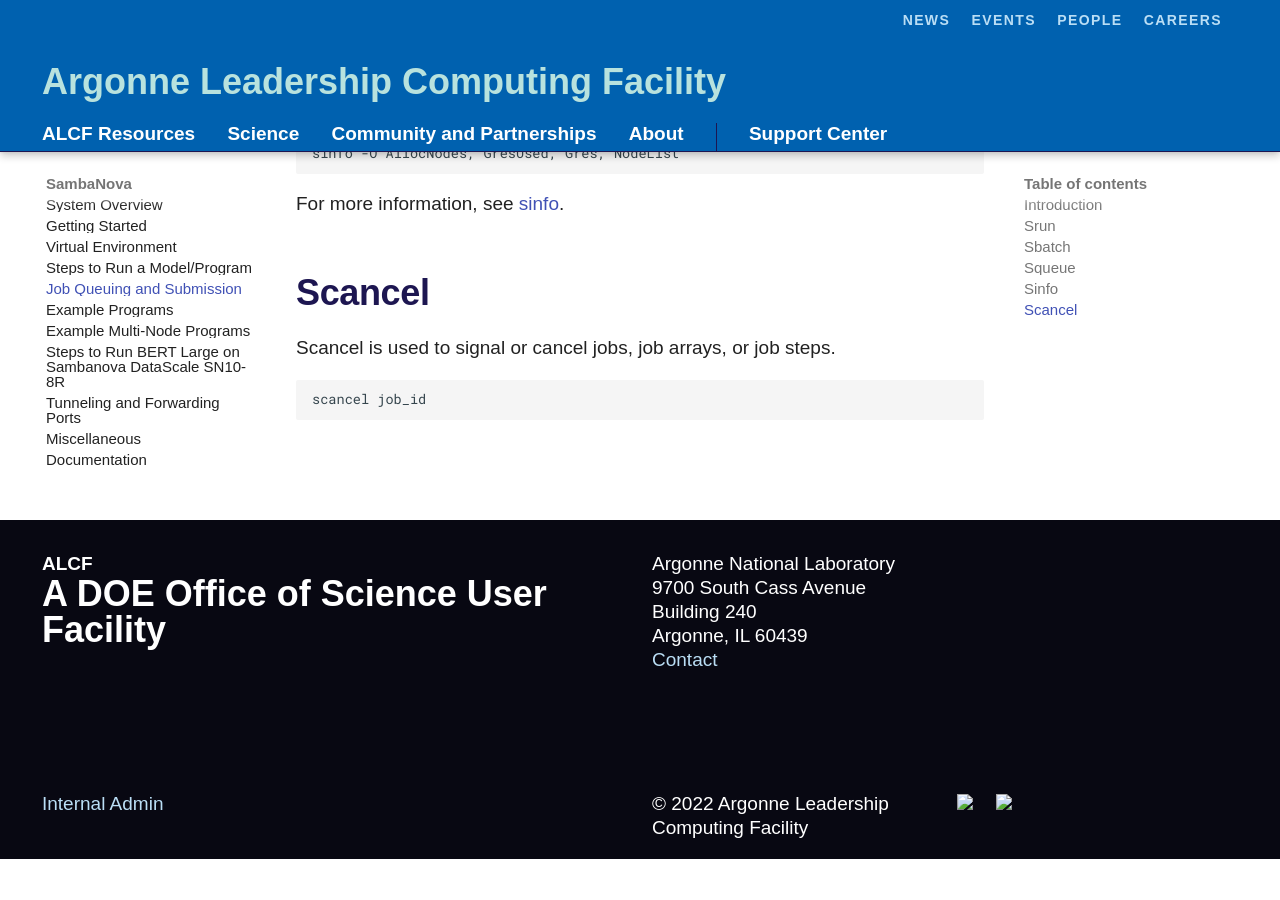
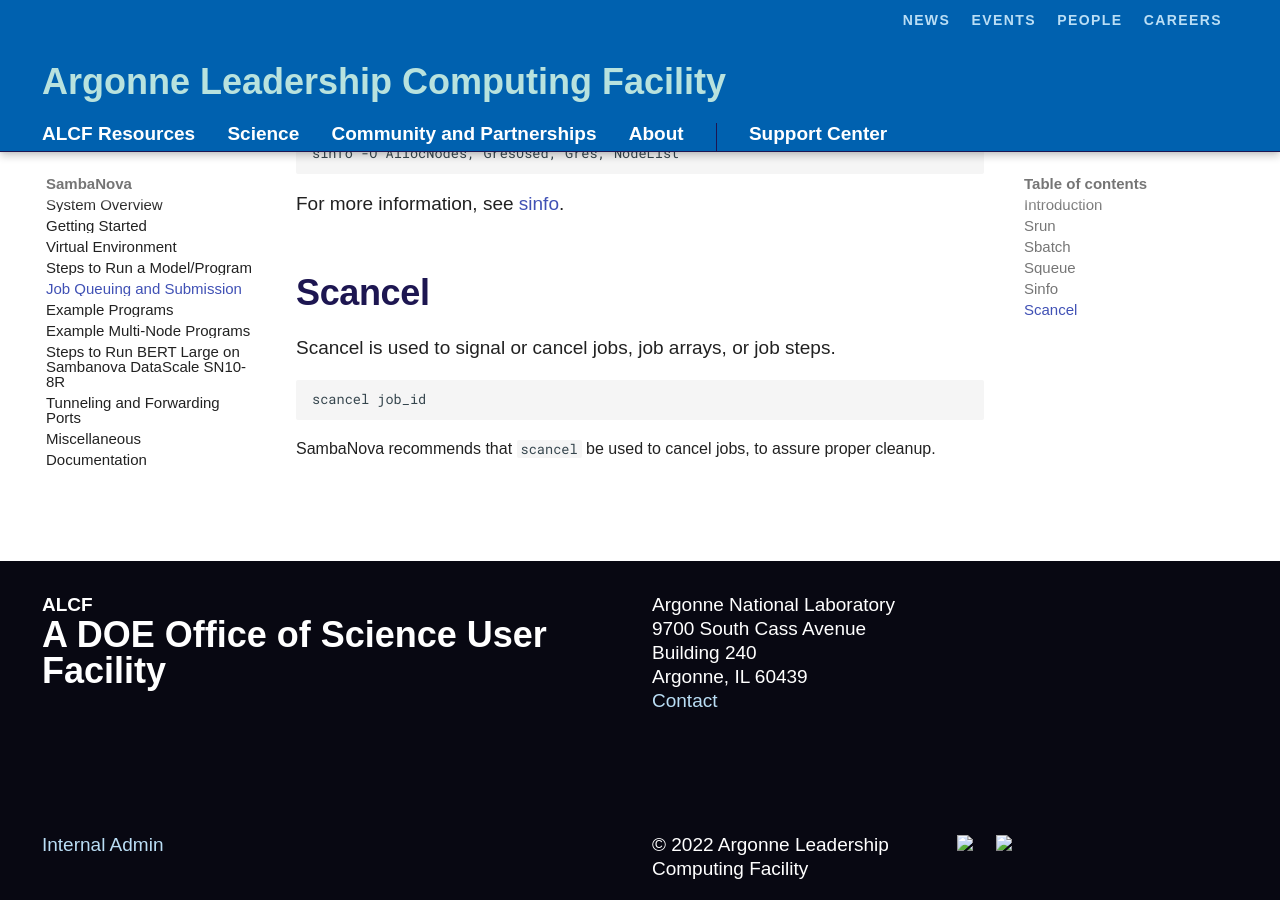
Before and after one commit to argonne-lcf/ai-testbed-userdocs, an MkDocs documentation site: the page built from docs/sambanova/Job-Queuing-and-Submission.md, in a window 1280 px wide and 900 px high, scrolled down 2293 px. Built offline with MkDocs 1.6.1 and Material for MkDocs 9.7.7, drawn with Linux system fonts in a browser that asks for light colours; some web fonts are replaced; comment, search, counter and statistics services are not loaded; before the commit the page ends 3152 px from its top, so only the background shows below that; some of the changed lines change nothing that is shown.

Commit message:
Update Job-Queuing-and-Submission.md
sm-01 to sn30-r4-h2
add mention that SN recommends that scancel be used to cancel jobs.

````diff
--- a/docs/sambanova/Job-Queuing-and-Submission.md
+++ b/docs/sambanova/Job-Queuing-and-Submission.md
@@ -32,7 +32,7 @@
 Example:
 
 ```bash
-srun --nodelist=sm-02 python lenet.py compile -b=1 --pef-name="lenet" --output-folder="pef"
+srun --nodelist=s30-r4-h2 python lenet.py compile -b=1 --pef-name="lenet" --output-folder="pef"
 ```
 
 ## Sbatch
@@ -86,3 +86,4 @@
 ```bash
 scancel job_id
 ```
+SambaNova recommends that `scancel` be used to cancel jobs, to assure proper cleanup.
````
